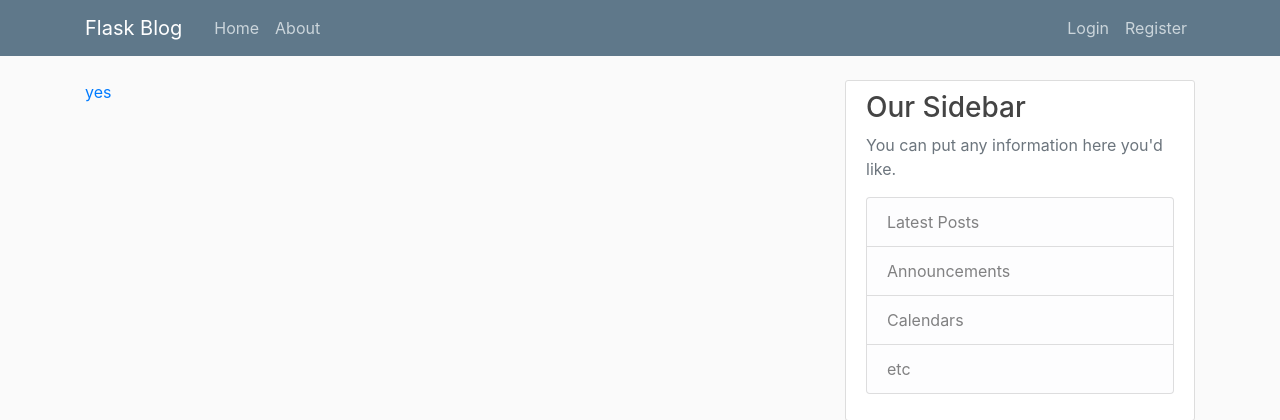
After one commit to Shona2826/Flask_blog, a Flask app: template flaskblog/templates/link.html in a window 1280 px wide. The commit adds this page. Shown: the top 420 px of the page. Run offline with Flask 2, Linux system fonts and the light colour scheme; the template is opened without the code that fills it, so the values that code supplies are empty; some libraries are stand-ins or nearby versions.

Commit message:
Added files

```diff
--- /dev/null
+++ b/flaskblog/templates/link.html
@@ -0,0 +1,4 @@
+{% extends "layout.html" %}
+{% block content %}
+	<a href = "{{ title }}">yes</a>
+{% endblock content %}
--- a/flaskblog/templates/user_posts.html
+++ b/flaskblog/templates/user_posts.html
@@ -11,6 +11,7 @@
             </div>
             <h2><a class="article-title" href="{{ url_for('posts.post', post_id=post.id) }}">{{ post.title }}</a></h2>
             <p class="article-content">{{ post.content }}</p>
+            <a class="article-title" href="{{ url_for('posts.links',post_id=post.link) }}">Read More</a>
           </div>
         </article>
     {% endfor %}
```
